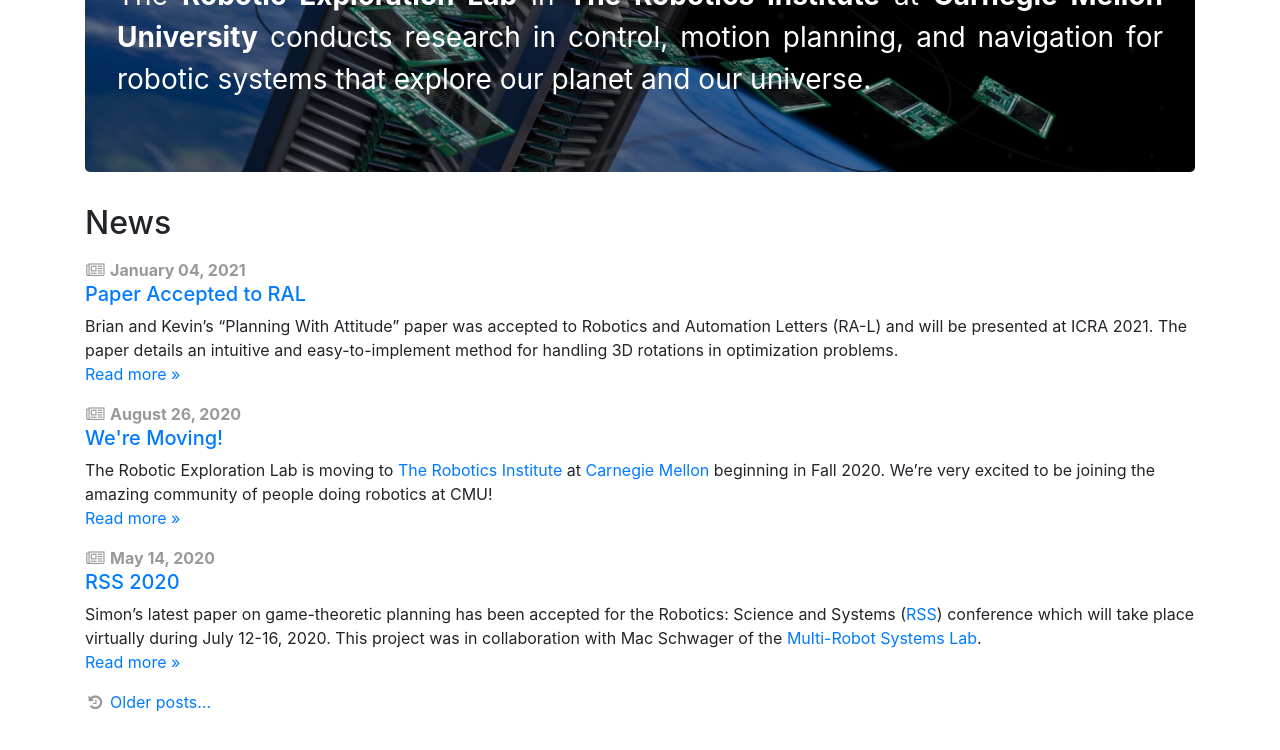
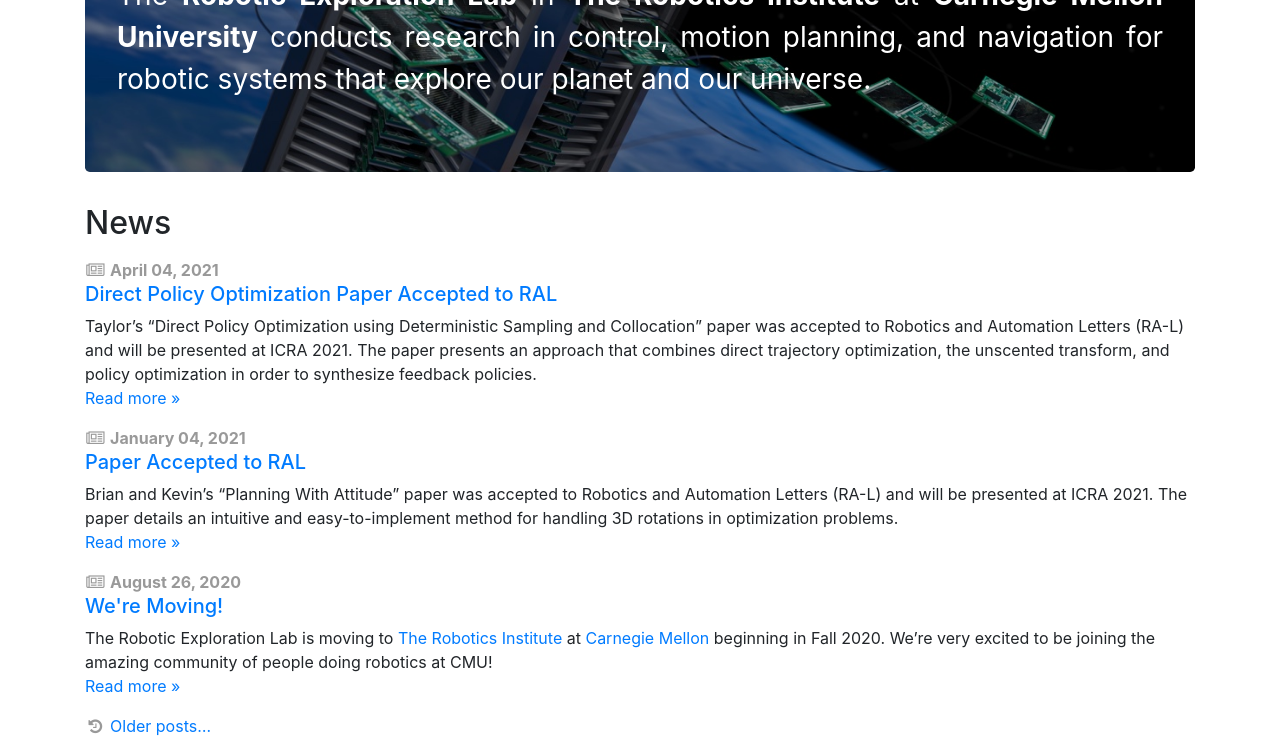
Before and after one commit to RoboticExplorationLab/roboticexplorationlab.github.io, a Jekyll site: the page built from index.html, in a window 1280 px wide and 1400 px high, scrolled down 282 px. Shown: the top 750 px of the window. Built offline with Jekyll 4.4.1, drawn with Linux system fonts in a browser that asks for light colours; some of the changed text lies outside the part shown.

Commit message:
dpo update

```diff
--- /dev/null
+++ b/_posts/2021-04-04-DPO.md
@@ -0,0 +1,8 @@
+---
+title: Direct Policy Optimization Paper Accepted to RAL
+layout: post
+shortnews: false
+icon: newspaper-o
+---
+
+Taylor's "Direct Policy Optimization using Deterministic Sampling and Collocation" paper was accepted to Robotics and Automation Letters (RA-L) and will be presented at ICRA 2021. The paper presents an approach that combines direct trajectory optimization, the unscented transform, and policy optimization in order to synthesize feedback policies.
--- a/_projects/dpo.md
+++ b/_projects/dpo.md
@@ -10,7 +10,7 @@ people:
 
 layout: project
 image: "/img/dpo/rocket_landing_ghost.png"
-last-updated: 2021-01-14
+last-updated: 2021-04-04
 ---
 
 We present an approach for approximately solving discrete-time stochastic optimal-control problems by combining direct trajectory optimization, deterministic sampling, and policy optimization. Our feedback motion-planning algorithm uses a quasi-Newton method to simultaneously optimize a reference trajectory, a set of deterministically chosen sample trajectories, and a parameterized policy. We demonstrate that this approach exactly recovers LQR policies in the case of linear dynamics, quadratic objective, and Gaussian disturbances. We also demonstrate the algorithm on several nonlinear, underactuated robotic systems to highlight its performance and ability to handle control limits, safely avoid obstacles, and generate robust plans in the presence of unmodeled dynamics.
```
Also changed, not shown: img/dpo/rocket_landing_ghost.png, 1 other file.
